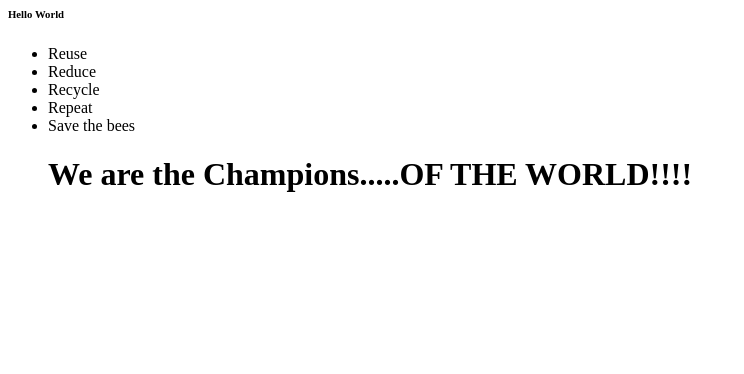
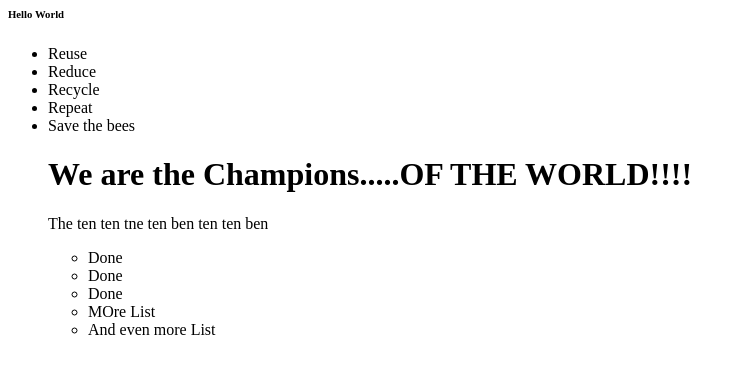
Before and after one commit to AveryDillon/NEW-DEMO, a plain HTML site: page index.html in a window 1280 px wide. Shown: the whole page, without its empty margins (0-744 px from the left). Drawn offline with Linux system fonts and the light colour scheme.

Commit message:
Added second list made and inserted

```diff
--- a/index.html
+++ b/index.html
@@ -8,7 +8,14 @@
 				<li>Recycle</li>
 				<li>Repeat</li>
 				<li>Save the bees</li>
-			<H1>We are the Champions.....OF THE WORLD!!!!</H1>
+			<h1>We are the Champions.....OF THE WORLD!!!!</h1>
+			<p>The ten ten tne ten ben ten ten ben</p>
+			<ul>
+				<li>Done</li>
+				<li>Done</li>
+				<li>Done</li>
+				<li>MOre List</li>
+				<li>And even more List</li>
 			</ul>
 		</body>
 	</head>
```
